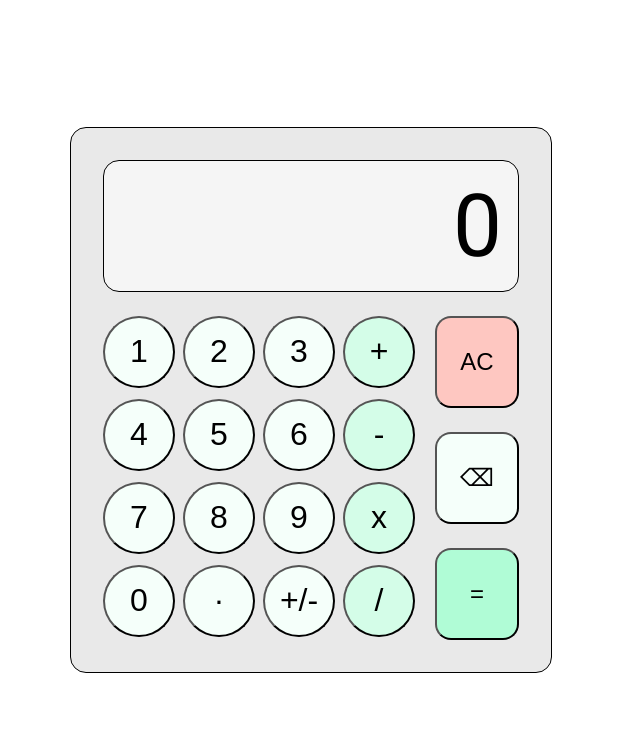
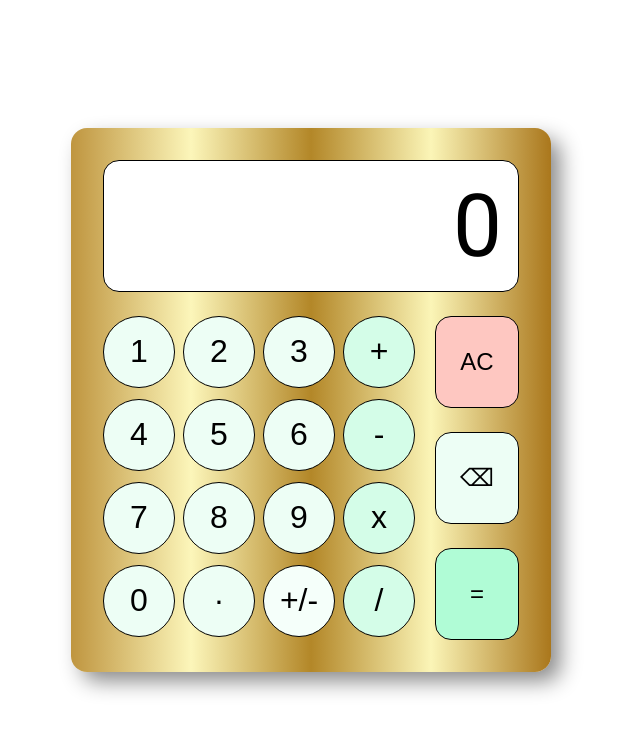
Before and after one commit to gabriellend/calculator, a plain HTML site: page index.html in a window 1280 px wide. Shown: the whole page, without its empty margins (329-969 px from the left). Drawn offline with Linux system fonts and the light colour scheme.

Commit message:
Add more styling

```diff
--- a/styles.css
+++ b/styles.css
@@ -23,9 +23,18 @@ body {
   justify-content: center;
   align-items: stretch;
   border-radius: 1rem;
-  border: 1px solid black;
   margin: 1rem;
-  background-color: #e9e9e9;
+  background-image: linear-gradient(
+    to right,
+    #bf953f,
+    #fcf6ba,
+    #b38728,
+    #fbf5b7,
+    #aa771c
+  );
+  box-shadow: 10px 10px 21px -1px rgba(0, 0, 0, 0.47);
+  -webkit-box-shadow: 10px 10px 21px -1px rgba(0, 0, 0, 0.47);
+  -moz-box-shadow: 10px 10px 21px -1px rgba(0, 0, 0, 0.47);
 }
 
 .contents {
@@ -43,8 +52,8 @@ body {
   justify-content: flex-end;
   align-items: center;
   border-radius: 1rem;
-  border: 1px solid black;
-  background-color: #f5f5f5;
+  border: 0.5px solid black;
+  background-color: white;
   overflow: hidden;
 }
 
@@ -81,7 +90,8 @@ body {
   display: flex;
   justify-content: center;
   align-items: center;
-  background-color: mintcream;
+  background-color: #edfef5;
+  border: 0.5px solid black;
 }
 
 .left-buttons .decimal {
@@ -112,6 +122,7 @@ body {
   border-radius: 1rem;
   font-size: 1.5rem;
   padding: 0;
+  border: 0.5px solid black;
 }
 
 .right-buttons .equal {
@@ -119,7 +130,7 @@ body {
 }
 
 .right-buttons .undo {
-  background-color: mintcream;
+  background-color: #edfef5;
 }
 
 .right-buttons .clear {
```
